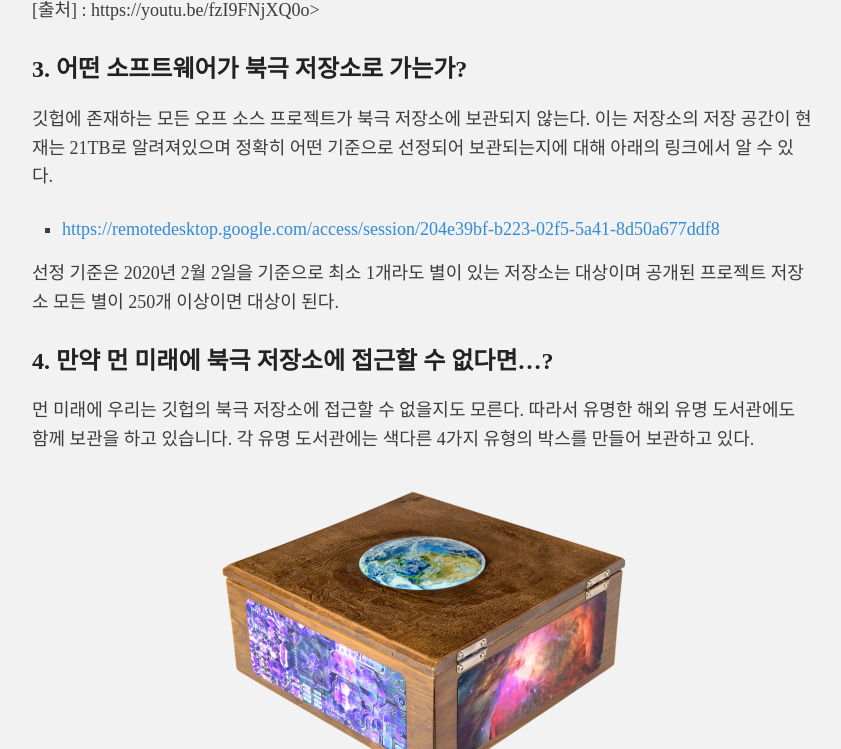
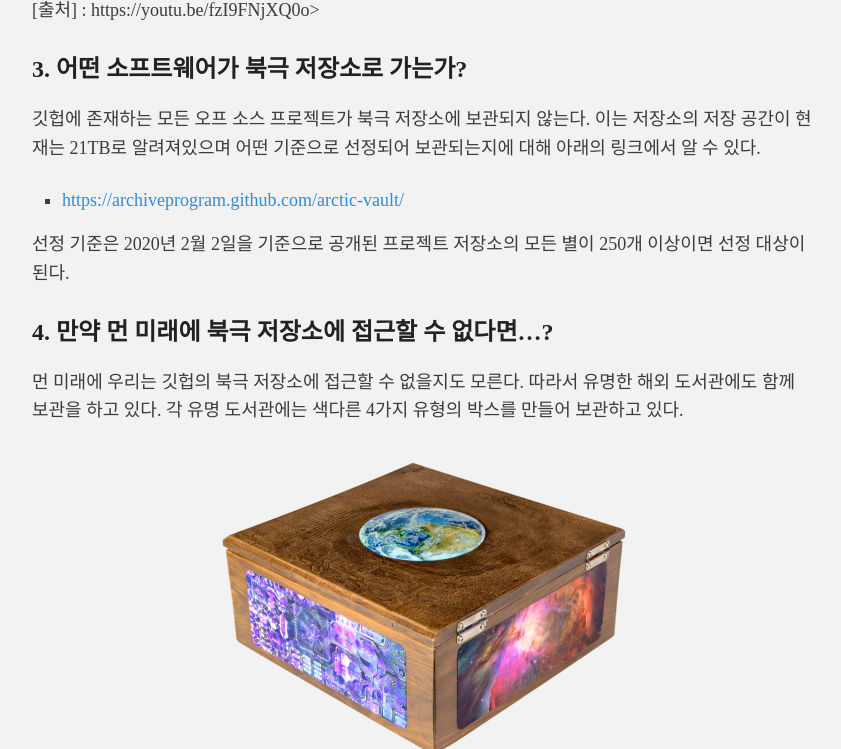
Before and after one commit to hanul93/hanul93.github.com, a Jekyll site: the page built from _posts/2021-05-31-kicomav-achievements.md, in a window 1280 px wide and 900 px high, scrolled down 1551 px, cut to the strip 151-900 px from the top of the window. Shown: the whole strip, without its empty margins (218-1059 px from the left). Built offline with Jekyll 4.4.1, drawn with Linux system fonts in a browser that asks for light colours; comment, search, counter and statistics services are not loaded.

Commit message:
링크 오류 등 수정

```diff
--- a/_posts/2021-05-31-kicomav-achievements.md
+++ b/_posts/2021-05-31-kicomav-achievements.md
@@ -29,16 +29,16 @@ tags: 키콤백신
 
 ## 3. 어떤 소프트웨어가 북극 저장소로 가는가?
 
-깃헙에 존재하는 모든 오프 소스 프로젝트가 북극 저장소에 보관되지 않는다. 이는 저장소의 저장 공간이 현재는 21TB로 알려져있으며 정확히 어떤 기준으로 선정되어 보관되는지에 대해 아래의 링크에서 알 수 있다.
+깃헙에 존재하는 모든 오프 소스 프로젝트가 북극 저장소에 보관되지 않는다. 이는 저장소의 저장 공간이 현재는 21TB로 알려져있으며 어떤 기준으로 선정되어 보관되는지에 대해 아래의 링크에서 알 수 있다.
 
-* <https://remotedesktop.google.com/access/session/204e39bf-b223-02f5-5a41-8d50a677ddf8>
+* <https://archiveprogram.github.com/arctic-vault/>
 
-선정 기준은 2020년 2월 2일을 기준으로 최소 1개라도 별이 있는 저장소는 대상이며 공개된 프로젝트 저장소 모든 별이 250개 이상이면 대상이 된다.
+선정 기준은 2020년 2월 2일을 기준으로 공개된 프로젝트 저장소의 모든 별이 250개 이상이면 선정 대상이 된다.
 
 
 ## 4. 만약 먼 미래에 북극 저장소에 접근할 수 없다면...?
 
-먼 미래에 우리는 깃헙의 북극 저장소에 접근할 수 없을지도 모른다. 따라서 유명한 해외 유명 도서관에도 함께 보관을 하고 있습니다. 각 유명 도서관에는 색다른 4가지 유형의 박스를 만들어 보관하고 있다.
+먼 미래에 우리는 깃헙의 북극 저장소에 접근할 수 없을지도 모른다. 따라서 유명한 해외 도서관에도 함께 보관을 하고 있다. 각 유명 도서관에는 색다른 4가지 유형의 박스를 만들어 보관하고 있다.
 
 ![](/images/box-1.png)
 
```
